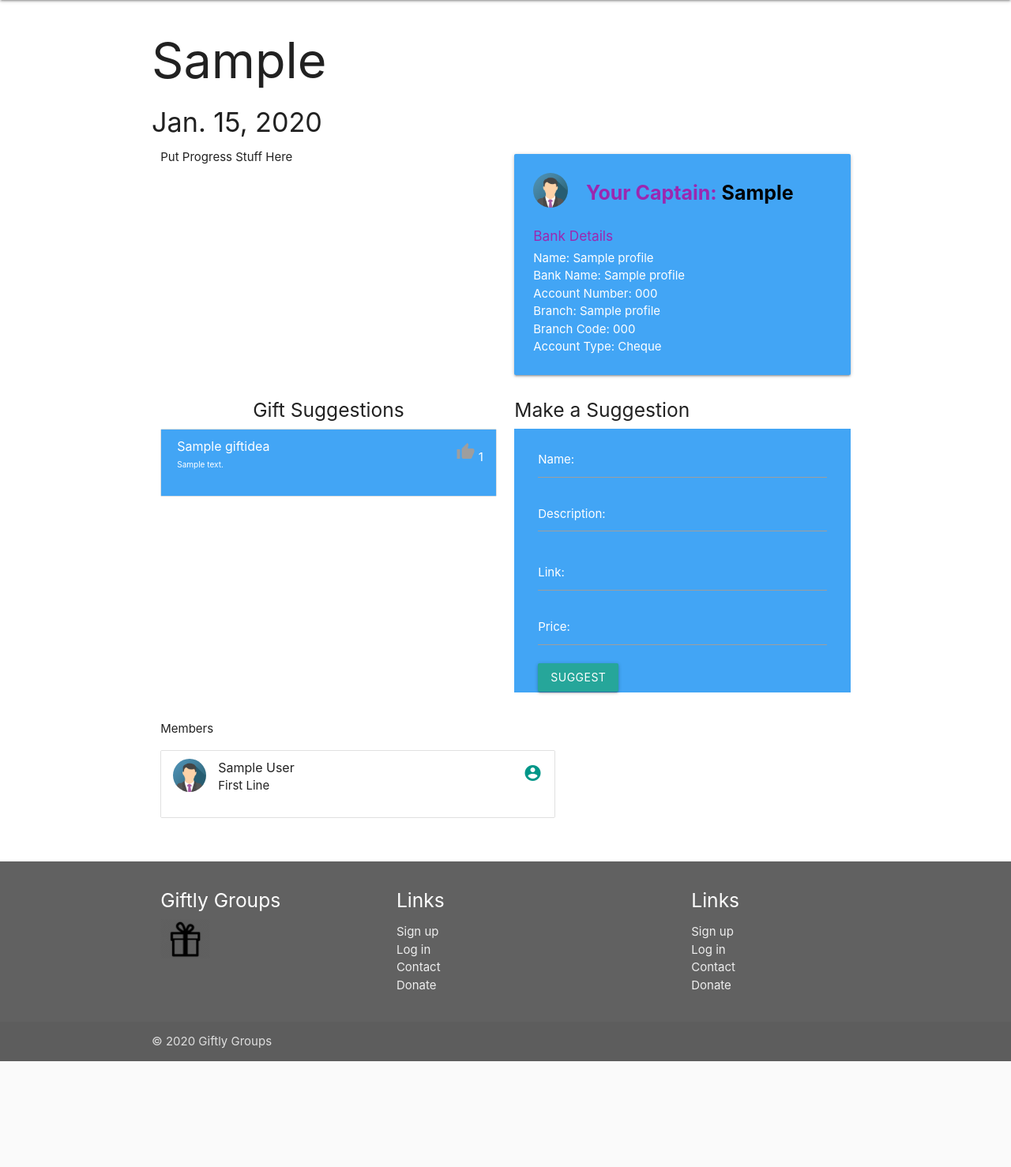
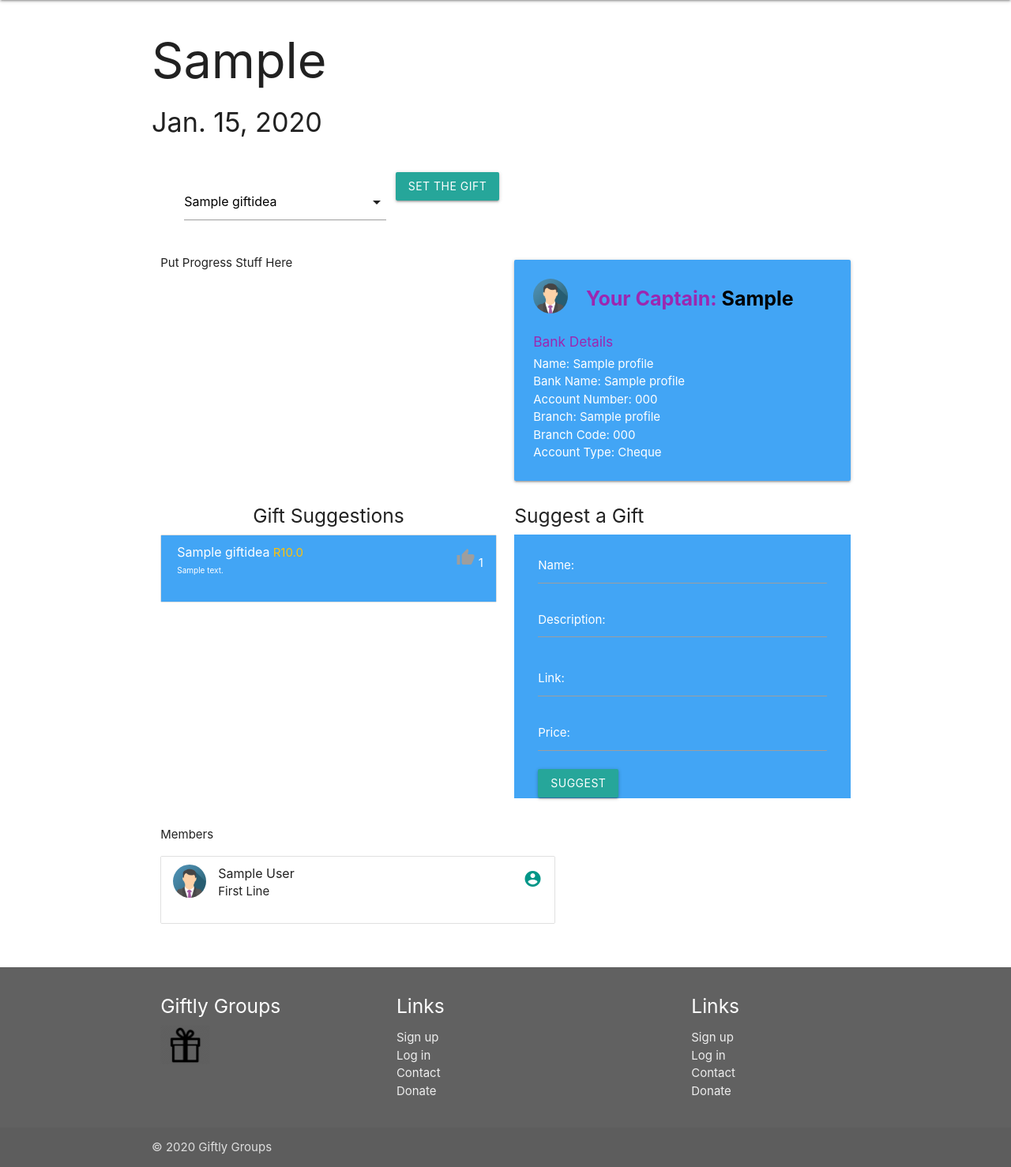
Before and after one commit to Brendan-Stubbs/gift_of_groups, a Django app: page /gift/1 in a window 1280 px wide. Shown: the part 64-1542 px from the top of the page at 79% size. Before the commit the page ends 1408 px from the top, so only its background shows below. Run offline with Django 3.2, Linux system fonts and the light colour scheme; a user stored in the database is signed in; tables that the repository leaves empty hold one stand-in row (values such as "Sample post"); some libraries are stand-ins or nearby versions.

Commit message:
set chosen gift

```diff
--- a/gifts/forms.py
+++ b/gifts/forms.py
@@ -1,5 +1,5 @@
 from django import forms
-from .models import GiftGroup, Profile, GiftGroupInvitation, GiftIdea
+from .models import GiftGroup, Profile, GiftGroupInvitation, GiftIdea, Gift
 from django.contrib.auth.models import User
 from django.contrib.admin.widgets import AdminDateWidget
 
--- a/gifts/static/gifts/js/viewGifts.js
+++ b/gifts/static/gifts/js/viewGifts.js
@@ -51,6 +51,7 @@
     $('#ideas-collection').append(`
         <li class="collection-item idea-item avatar blue lighten-1">
             <span class="title">${resp.title}</span>
+            <span class="amber-text">R${resp.price}</span>
             <p class="idea-description">${resp.description}</p>
             <div class="secondary-content">
               <i id="vote_button${resp.id}" onclick="vote_for_gift_ajax('${resp.id}');" class="material-icons white-text clickable">thumb_up</i>
@@ -67,7 +68,8 @@
 }
 
 $(document).ready(function() {
+    $('select').formSelect();
     $("#suggestionForm").submit(function(event) {
         event.preventDefault();
-    });
+    })
 });
--- a/gifts/templates/gifts/base.html
+++ b/gifts/templates/gifts/base.html
@@ -54,6 +54,7 @@
     $(document).ready(function () {
         $('.modal').modal();
         $(".dropdown-trigger").dropdown();
+
     });
 </script>
 
--- a/gifts/templates/gifts/view_gift.html
+++ b/gifts/templates/gifts/view_gift.html
@@ -8,6 +8,30 @@
 <div class="content container">
   <h1>{{gift.receiver.first_name}}</h1>
   <h4>{{gift.receiver.profile.birth_date}}</h4>
+
+  {% if user == captain %}
+  <div class="row">
+    <form method="POST" action="/set_gift/{{gift.id}}">
+      {% csrf_token %}
+      <div class="input-field col s12 m6 l4">
+        <select name="idea_id" id="idea_id">
+          {% if not gift.chosen_gift %}
+            <option value="" disabled selected>Select the Gift</option>
+          {% else %}
+            <option value="{{gift.chosen_gift.id}}">{{gift.chosen_gift.title}}</option>
+          {% endif %}
+          {% if gift_ideas|length > 0 %}
+          {% for idea in gift_ideas %}
+            <option value="{{idea.id}}">{{idea.title}}</option>
+          {% endfor %}
+          {% endif %}
+        </select>
+        <label>Materialize Select</label>
+      </div>
+      <button class="btn">Set the gift</button>
+    </form>
+  </div>
+  {% endif %}
 
   <div class="row">
 
@@ -58,6 +82,7 @@
           {% for idea in gift_ideas %}
           <li class="collection-item idea-item avatar blue lighten-1">
             <span class="title">{{idea.title}}</span>
+            <span class="amber-text">R{{idea.price}}</span>
             <p class="idea-description">{{idea.description}}</p>
             <div class="secondary-content">
               <i id="vote_button{{idea.id}}" {% if not idea.user_has_voted %} onclick="vote_for_gift_ajax('{{idea.id}}');"{% endif %} class="material-icons {% if not idea.user_has_voted %}white-text clickable{% else %} grey-text{% endif %}">thumb_up</i>
@@ -87,7 +112,7 @@
 
       <!-- Gift Suggestion Form -->
       <div class="col s12 m12 l6">
-        <h5>Make a Suggestion</h5>
+        <h5>Suggest a Gift</h5>
         <form onsubmit="add_suggestion_ajax('{{gift.id}}', '{{user.id}}')" id="suggestionForm" method="POST" class="blue lighten-1 suggestion-form">
           {% csrf_token %}
 
--- a/gifts/urls.py
+++ b/gifts/urls.py
@@ -13,6 +13,7 @@
     path("leave_group/<int:id>/", views.LeaveGiftGroup.as_view(), name="leave_group"),
     path("gift/<int:id>", views.ViewGift.as_view(), name="view_gift"),
     path("claim_captain/<int:id>", views.ClaimGiftCaptaincy.as_view(), name="claim_captain"),
+    path("set_gift/<int:gift_id>", views.SetGift.as_view(), name="set_gift"),
 
     path("reject_invite/<int:id>/", views.RejectGiftGroupInvitation.as_view(), name="reject_invite"),
     path("ajax/vote_for_gift/<int:id>/", views.VoteForGift.as_view(), name="vote_for_gift"),
--- a/gifts/views.py
+++ b/gifts/views.py
@@ -355,8 +355,31 @@
             response.status_code = 403
             return response
 
+class SetGift(generic.View):
+    def post(self, request, *args, **kwargs):
+        if not request.user.is_authenticated:
+            return redirect('/login/?next=%s' % request.path)
+        user = request.user
+        if not Gift.objects.filter(pk=self.kwargs["gift_id"]).exists():
+            return redirect('view_groups')
+        gift = Gift.objects.get(pk=self.kwargs["gift_id"])
+        idea_id = request.POST.get('idea_id')
+        if user == gift.captain and idea_id:
+            if GiftIdea.objects.filter(gift=gift, pk=idea_id).exists():
+                idea = GiftIdea.objects.get(pk=idea_id)
+                gift.chosen_gift = idea
+                gift.save()
+        return redirect("view_gift", gift.pk)
+
+
+
+
+
+
+
 
 # Next Phases
+# TODO make gift suggestion form a modal
 # TODO Nav dropdown of all active gifts
 # TODO Stop someone from becoming captain before they have given bank details
 # TODO gifts
```
